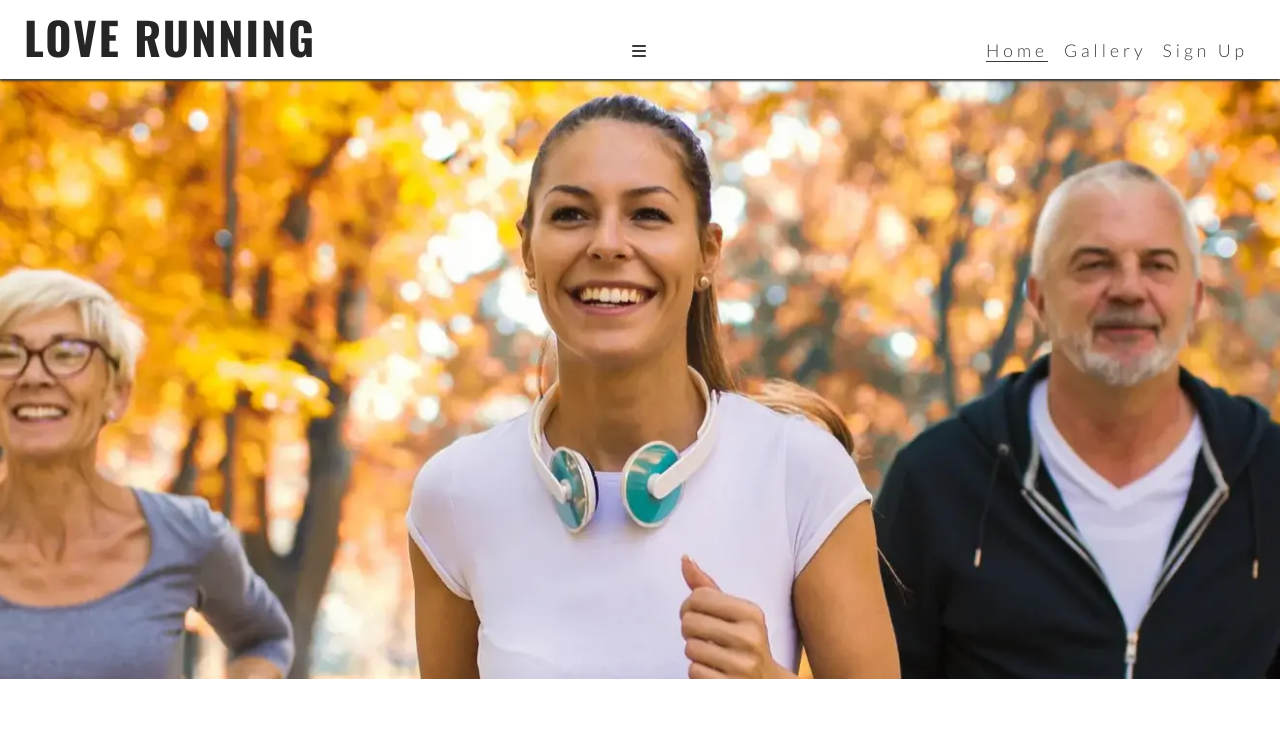
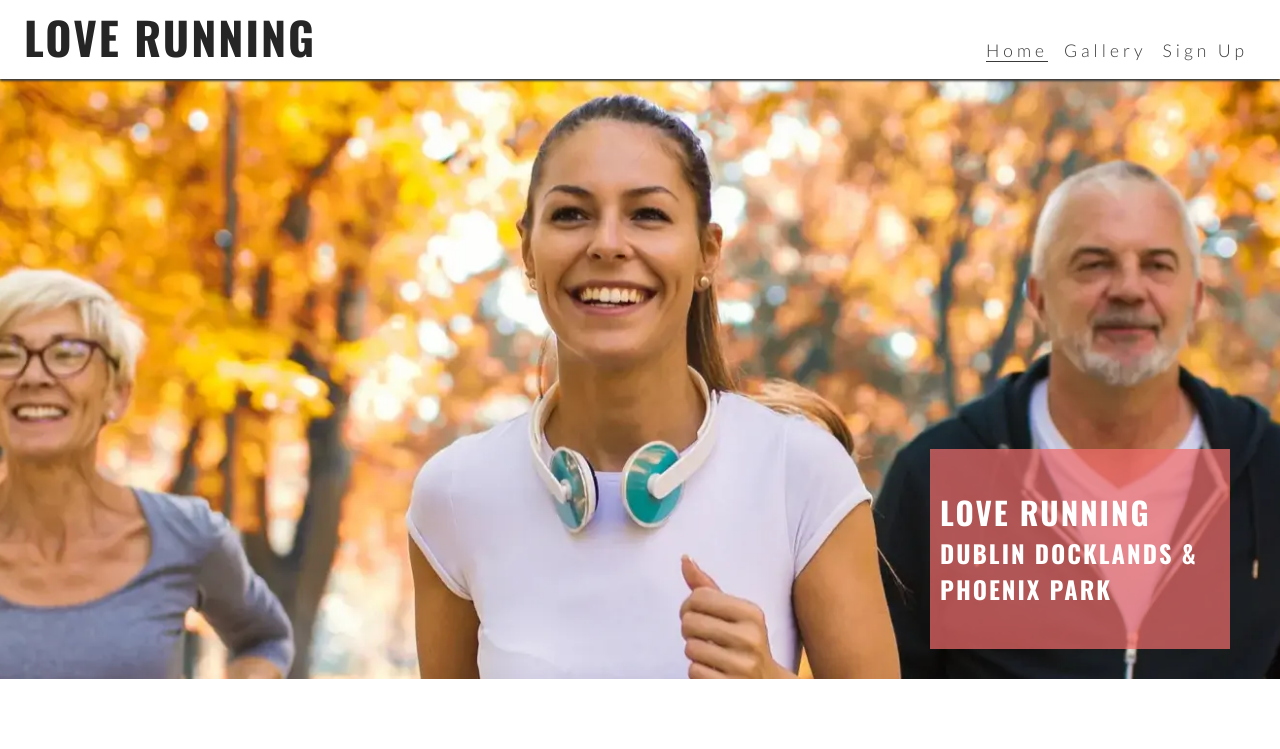
Before and after one commit to SharMoy/love-running, a plain HTML site: page index.html in a window 1280 px wide. Shown: the top 749 px of the page. Drawn offline with nearby package versions, Linux system fonts and the light colour scheme.

Commit message:
add cover text with club name and location run through diff checker

```diff
--- a/assets/css/style.css
+++ b/assets/css/style.css
@@ -18,6 +18,13 @@ body {
     font-family: 'Lato', sans-serif;
 }
 
+h1, h2, h3 {
+    font-family: 'Oswald', sans-serif;
+    text-transform: uppercase;
+    letter-spacing: 2px;
+    color: #252525;
+}
+
 /* Header */
 header {
     background-color: #ffffff;
@@ -34,13 +41,6 @@ header {
 header a {
     text-decoration: none;
     color: inherit;
-}
-
-h1 {
-    font-family: 'Oswald', sans-serif;
-    text-transform: uppercase;
-    letter-spacing: 2px;
-    color: #252525;
 }
 
 #menu {
@@ -93,10 +93,25 @@ main {
 #hero {
     height: 600px;
     width: 100%;
-    background : url(../images/hero-image.webp) no-repeat center center/cover;
-
+    background: url("../images/hero-image.webp") no-repeat center center/cover;
+    position: relative;
 }
 
+#cover-text {
+    /* Final rgba value sets the opacity so it is semi-transparent */
+    background-color: rgba(241, 109, 107, .7);
+    font-size: 130%;
+    position: absolute;
+    bottom: 30px;
+    width: 80%;
+    min-height: 200px;
+    padding-top: 40px;
+    padding-left: 10px;
+}
+
+#cover-text > h2, #cover-text > h3 {
+    color: #ffffff;
+}
 
 /* Footer */
 #social-networks {
@@ -147,6 +162,12 @@ main {
         /* Push main content down to accommodate larger header */
         margin-top: 79px;
     }
+
+    /* Hero image */
+    #cover-text {
+        width: 300px;
+        right: 50px;
+    }
 }
 
 /* Large devices (laptops and desktops, 992px and up) */
--- a/index.html
+++ b/index.html
@@ -24,8 +24,9 @@
             <h1 id="logo">love Running</h1>
         </a>
         <input type="checkbox" id="nav-toggle" name="nav-toggle">
-        <label for="nav-toggle" class="nav-toggle-label">X</label>
-        <i class="fa-solid fa-bars"></i>
+        <label for="nav-toggle" class="nav-toggle-label">
+            <i class="fa-solid fa-bars"></i></label>
+
 
         <nav>
             <ul id="menu">
@@ -39,7 +40,10 @@
     <!--main content-->
     <main>
         <section id="hero">
-
+            <div id="cover-text">
+                <h2>Love Running</h2>
+                <h3>Dublin Docklands & Phoenix Park</h3>
+            </div>
         </section>
     </main>
     <!--footer-->
```
